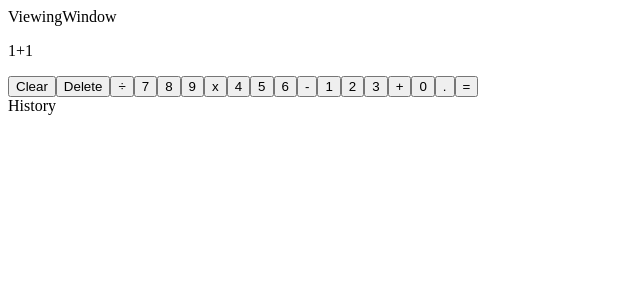
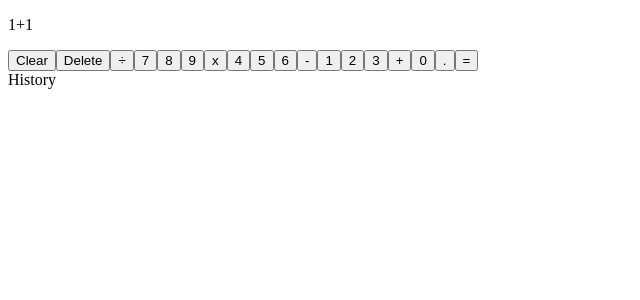
Before and after one commit to alexkim612/Calculator, a React app: page / in a window 1280 px wide. Shown: the top 300 px of the page, without its empty margins (0-640 px from the left). Built offline with nearby package versions, Linux system fonts and the light colour scheme; the HTML template or start-up script is replaced by a standard one.

Commit message:
moved history comp to separate reactDOM

```diff
--- a/client/src/components/App.jsx
+++ b/client/src/components/App.jsx
@@ -1,7 +1,6 @@
 import React from 'react';
 import Buttons from './Buttons.jsx';
 import History from './History.jsx';
-import ViewingWindow from './ViewingWindow.jsx';
 
 class App extends React.Component {
   constructor(){
@@ -61,29 +60,18 @@ class App extends React.Component {
       this.setState({
         largeViewingWindow: 'error'
       });
-
-      // throw new Error ('Arithmetic error');
     }
   }
-
-  // add on equation
-
-
 
   render() {
     return (
       <div>
-        <ViewingWindow viewingWindow={this.viewingWindow}>
-        </ViewingWindow>
         <div className="largeViewingWindow">
           <p>{this.state.largeViewingWindow}</p>
         </div>
 
         <Buttons btnClick={this.btnClick}>
         </Buttons>
-
-        <History>
-        </History>
       </div>
     );
   }
--- a/client/src/components/ViewingWindow.jsx
+++ /dev/null
@@ -1,14 +0,0 @@
-import React from 'react';
-
-class ViewingWindow extends React.Component {
-
-  render() {
-    return (
-      <div>
-        ViewingWindow
-      </div>
-    )
-  }
-}
-
-export default ViewingWindow;
--- a/client/src/index.jsx
+++ b/client/src/index.jsx
@@ -1,5 +1,10 @@
 import React from 'react';
 import ReactDOM from 'react-dom';
 import App from './components/App.jsx';
+import History from './components/History.jsx';
 
+// Calculator
 ReactDOM.render(<App />, document.getElementById("app"));
+
+// History
+ReactDOM.render(<History />, document.getElementById("history"));
```
Also changed, not shown: 2 other files (tests, documents, lock files or other folders).
